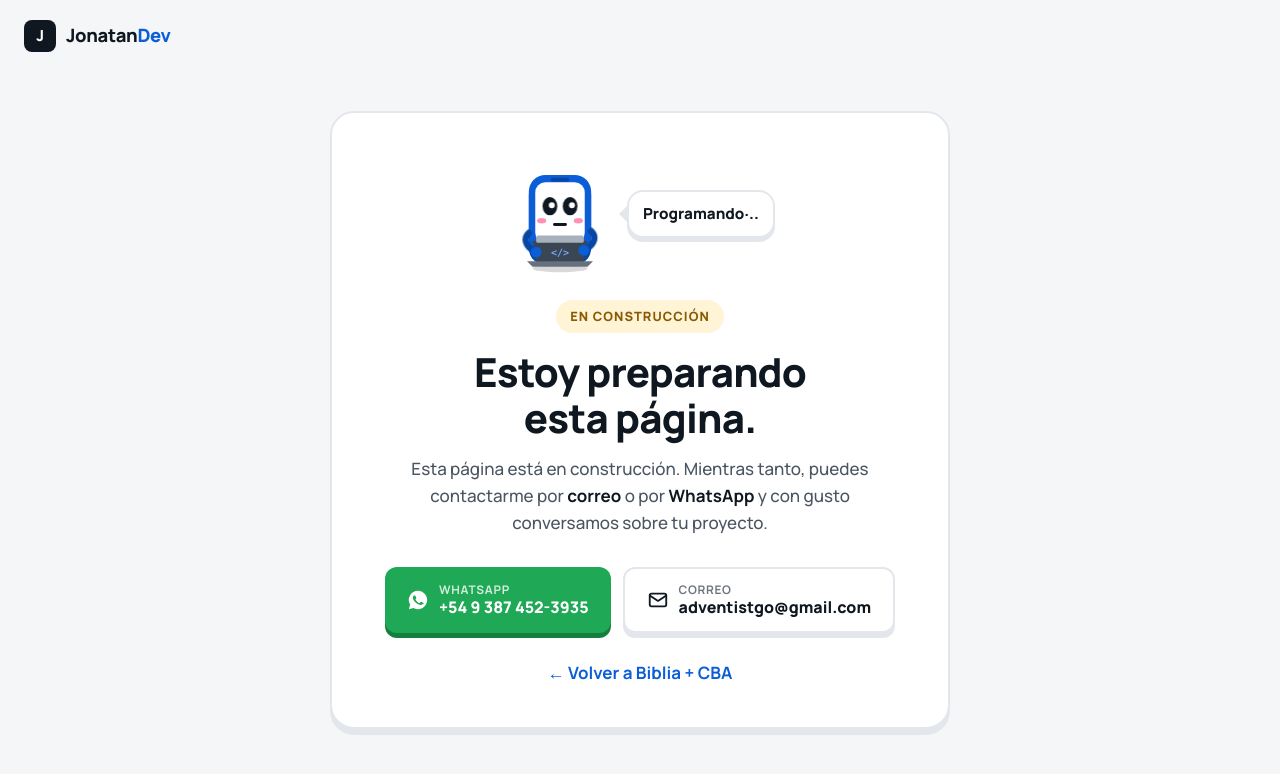
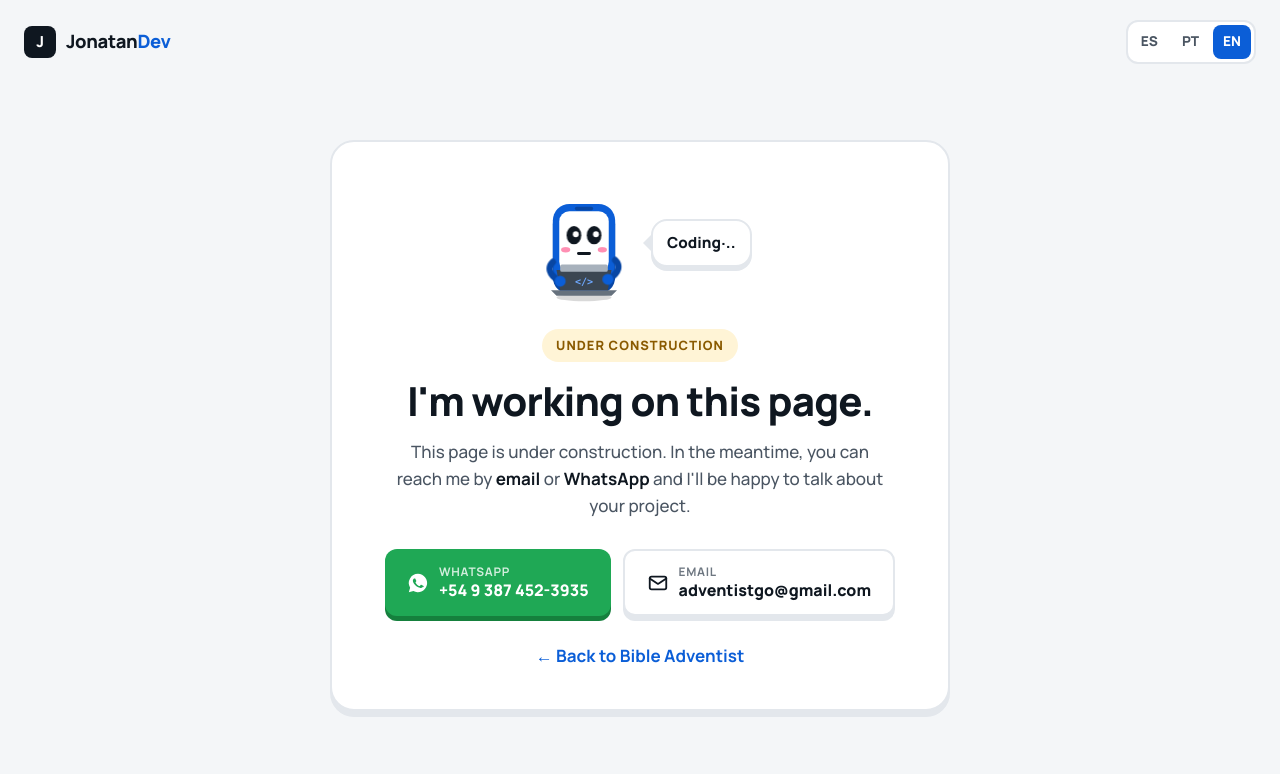
Before and after one commit to adventistgo/adventistgo.github.io, a plain HTML site: page servicios.html in a window 1280 px wide. Drawn offline with Linux system fonts and the light colour scheme.

Commit message:
Add files via upload

```diff
--- a/servicios.html
+++ b/servicios.html
@@ -18,7 +18,10 @@
 * { box-sizing: border-box; }
 html, body { height: 100%; }
 body { margin: 0; background: var(--bg-2); color: var(--ink); font: 500 17px/1.6 "Manrope", system-ui, sans-serif; -webkit-font-smoothing: antialiased; display: flex; flex-direction: column; }
-header { padding: 20px 24px; }
+header { padding: 20px 24px; display: flex; align-items: center; justify-content: space-between; gap: 12px; }
+.langs { display: flex; gap: 4px; background: #fff; border: 2px solid var(--rule); border-radius: 12px; padding: 3px; }
+.langs button { font: inherit; font-weight: 800; font-size: .85rem; border: 0; background: none; color: var(--ink-2); padding: 6px 10px; border-radius: 8px; cursor: pointer; }
+.langs button[aria-pressed="true"] { background: var(--accent); color: #fff; }
 .logo { display: inline-flex; align-items: center; gap: 10px; font-weight: 800; font-size: 1.15rem; text-decoration: none; color: var(--ink); letter-spacing: -0.02em; }
 .logo i { width: 32px; height: 32px; border-radius: 8px; background: var(--ink); color: #fff; display: grid; place-items: center; font-style: normal; font-size: 0.95rem; }
 .logo b { font-weight: 800; } .logo span { color: var(--accent); }
@@ -64,21 +67,23 @@ p strong { color: var(--ink); }
 }
 @media (prefers-reduced-motion: reduce) { *, *::before, *::after { animation: none !important; transition: none !important; } }
 </style>
+<!-- Contador de visitas (GoatCounter: https://bibliacba.goatcounter.com) -->
+<script data-goatcounter="https://bibliacba.goatcounter.com/count" async src="//gc.zgo.at/count.js"></script>
 </head>
 <body>
-<header><a class="logo" href="index.html"><i>J</i><b>Jonatan<span>Dev</span></b></a></header>
+<header><a class="logo" href="index.html" data-home><i>J</i><b>Jonatan<span>Dev</span></b></a><div class="langs" role="group" aria-label="Idioma"><button type="button" data-lang="es">ES</button><button type="button" data-lang="pt">PT</button><button type="button" data-lang="en">EN</button></div></header>
 <main>
   <div class="card">
-    <div class="buddy-row" aria-hidden="true"><div class="buddy" data-buddy="laptop"></div><div class="bubble">Programando<span class="dots"><i>.</i><i>.</i><i>.</i></span></div></div>
-    <span class="tag">En construcción</span>
-    <h1>Estoy preparando esta página.</h1>
-    <p>Esta página está en construcción. Mientras tanto, puedes contactarme por <strong>correo</strong> o por <strong>WhatsApp</strong> y con gusto conversamos sobre tu proyecto.</p>
+    <div class="buddy-row" aria-hidden="true"><div class="buddy" data-buddy="laptop"></div><div class="bubble"><span data-t="bubble">Programando</span><span class="dots"><i>.</i><i>.</i><i>.</i></span></div></div>
+    <span class="tag" data-t="tag">En construcción</span>
+    <h1 data-t="h1">Estoy preparando esta página.</h1>
+    <p data-t="p">Esta página está en construcción. Mientras tanto, puedes contactarme por <strong>correo</strong> o por <strong>WhatsApp</strong> y con gusto conversamos sobre tu proyecto.</p>
     <div class="bar" role="progressbar" aria-label="Progreso de la página" aria-valuenow="70" aria-valuemin="0" aria-valuemax="100"><span></span></div>
     <div class="actions">
-      <a class="btn btn-wa" href="https://wa.me/5493874523935?text=Hola%20Jonatan%2C%20quiero%20consultarte%20por%20un%20proyecto" target="_blank" rel="noopener"><svg viewBox="0 0 24 24" fill="currentColor" aria-hidden="true"><path d="M12 2a10 10 0 0 0-8.6 15.1L2 22l5-1.3A10 10 0 1 0 12 2zm5.3 14.1c-.2.6-1.3 1.2-1.8 1.3-.5 0-1 .2-3.3-.7-2.8-1.1-4.5-4-4.7-4.2-.1-.2-1.1-1.5-1.1-2.9s.7-2 1-2.3c.2-.3.5-.3.7-.3h.5c.2 0 .4 0 .6.5l.9 2.1c.1.2.1.4 0 .5l-.3.5-.4.5c-.1.1-.3.3-.1.6.2.3.8 1.3 1.7 2.1 1.1 1 2.1 1.3 2.4 1.5.3.1.5.1.6-.1l.9-1.1c.2-.3.4-.2.7-.1l2 1c.3.1.5.2.5.3.1.2.1.7-.1 1.3z"/></svg><span><small>WhatsApp</small>+54 9 387 452-3935</span></a>
-      <a class="btn btn-mail" href="mailto:adventistgo@gmail.com?subject=Consulta%20por%20un%20proyecto"><svg viewBox="0 0 24 24" fill="none" stroke="currentColor" stroke-width="2" stroke-linecap="round" stroke-linejoin="round" aria-hidden="true"><rect x="3" y="5" width="18" height="14" rx="2"/><path d="m3 7 9 6 9-6"/></svg><span><small>Correo</small>adventistgo@gmail.com</span></a>
+      <a class="btn btn-wa" data-wa href="https://wa.me/5493874523935?text=Hola%20Jonatan%2C%20quiero%20consultarte%20por%20un%20proyecto" target="_blank" rel="noopener"><svg viewBox="0 0 24 24" fill="currentColor" aria-hidden="true"><path d="M12 2a10 10 0 0 0-8.6 15.1L2 22l5-1.3A10 10 0 1 0 12 2zm5.3 14.1c-.2.6-1.3 1.2-1.8 1.3-.5 0-1 .2-3.3-.7-2.8-1.1-4.5-4-4.7-4.2-.1-.2-1.1-1.5-1.1-2.9s.7-2 1-2.3c.2-.3.5-.3.7-.3h.5c.2 0 .4 0 .6.5l.9 2.1c.1.2.1.4 0 .5l-.3.5-.4.5c-.1.1-.3.3-.1.6.2.3.8 1.3 1.7 2.1 1.1 1 2.1 1.3 2.4 1.5.3.1.5.1.6-.1l.9-1.1c.2-.3.4-.2.7-.1l2 1c.3.1.5.2.5.3.1.2.1.7-.1 1.3z"/></svg><span><small>WhatsApp</small>+54 9 387 452-3935</span></a>
+      <a class="btn btn-mail" data-mail href="mailto:adventistgo@gmail.com?subject=Consulta%20por%20un%20proyecto"><svg viewBox="0 0 24 24" fill="none" stroke="currentColor" stroke-width="2" stroke-linecap="round" stroke-linejoin="round" aria-hidden="true"><rect x="3" y="5" width="18" height="14" rx="2"/><path d="m3 7 9 6 9-6"/></svg><span><small data-t="mail">Correo</small>adventistgo@gmail.com</span></a>
     </div>
-    <a class="back" href="index.html">← Volver a Biblia + CBA</a>
+    <a class="back" href="index.html" data-home data-t="back">← Volver a Biblia + CBA</a>
   </div>
 </main>
 <script>
@@ -113,7 +118,48 @@ p strong { color: var(--ink); }
       '<ellipse cx="40" cy="74" rx="5" ry="3" fill="#ff8fb3"/><ellipse cx="80" cy="74" rx="5" ry="3" fill="#ff8fb3"/>' +
       MOUTH[P.mouth] + '<circle cx="60" cy="107" r="4" fill="#4ea1ff"/>' + P.front + '</svg>';
   };
+  const T = {
+    es: { title: "JonatanDev · En construcción", bubble: "Programando", tag: "En construcción", h1: "Estoy preparando esta página.",
+      p: "Esta página está en construcción. Mientras tanto, puedes contactarme por <strong>correo</strong> o por <strong>WhatsApp</strong> y con gusto conversamos sobre tu proyecto.",
+      mail: "Correo", back: "← Volver a Biblia + CBA", wa: "Hola Jonatan, quiero consultarte por un proyecto", subj: "Consulta por un proyecto" },
+    pt: { title: "JonatanDev · Em construção", bubble: "Programando", tag: "Em construção", h1: "Estou preparando esta página.",
+      p: "Esta página está em construção. Enquanto isso, você pode falar comigo por <strong>e-mail</strong> ou pelo <strong>WhatsApp</strong> e conversamos com prazer sobre o seu projeto.",
+      mail: "E-mail", back: "← Voltar para Bíblia + CBA", wa: "Olá Jonatan, quero falar sobre um projeto", subj: "Consulta sobre um projeto" },
+    en: { title: "JonatanDev · Under construction", bubble: "Coding", tag: "Under construction", h1: "I'm working on this page.",
+      p: "This page is under construction. In the meantime, you can reach me by <strong>email</strong> or <strong>WhatsApp</strong> and I'll be happy to talk about your project.",
+      mail: "Email", back: "← Back to Bible Adventist", wa: "Hi Jonatan, I'd like to ask about a project", subj: "Question about a project" }
+  };
+  const get = k => { try { return localStorage.getItem(k); } catch (e) { return null; } };
+  const set = (k, v) => { try { localStorage.setItem(k, v); } catch (e) {} };
+  const pick = () => {
+    const q = new URLSearchParams(location.search).get("lang"); if (T[q]) return q;
+    const sv = get("cba-lang"); if (T[sv]) return sv;
+    for (const l of (navigator.languages || [navigator.language || "es"])) { const b = String(l).slice(0, 2).toLowerCase(); if (T[b]) return b; }
+    return "es";
+  };
+  const apply = lang => {
+    const t = T[lang]; document.documentElement.lang = lang; document.title = t.title;
+    document.querySelectorAll("[data-t]").forEach(el => { el.innerHTML = t[el.dataset.t]; });
+    document.querySelectorAll("[data-home]").forEach(a => { a.href = "index.html?lang=" + lang; });
+    document.querySelector("[data-wa]").href = "https://wa.me/5493874523935?text=" + encodeURIComponent(t.wa);
+    document.querySelector("[data-mail]").href = "mailto:adventistgo@gmail.com?subject=" + encodeURIComponent(t.subj);
+    document.querySelectorAll("[data-lang]").forEach(b => b.setAttribute("aria-pressed", b.dataset.lang === lang));
+  };
+  apply(pick());
+  document.querySelectorAll("[data-lang]").forEach(b => b.addEventListener("click", () => { set("cba-lang", b.dataset.lang); apply(b.dataset.lang); }));
   document.querySelectorAll("[data-buddy]").forEach(b => { b.innerHTML = buddySVG(b.dataset.buddy); });
+})();
+</script>
+<script>
+/* Eventos para GoatCounter: clics en WhatsApp y correo */
+(() => {
+  const ev = (path, title) => { try { window.goatcounter && goatcounter.count({ path, title, event: true }); } catch (e) {} };
+  document.addEventListener("click", e => {
+    const a = e.target.closest("a"); if (!a) return;
+    const h = a.href || "";
+    if (/wa\.me/.test(h)) ev("servicios-whatsapp", "Clic en WhatsApp (servicios)");
+    else if (/^mailto:/.test(h)) ev("servicios-correo", "Clic en correo (servicios)");
+  });
 })();
 </script>
 </body>
```
Also changed, not shown: index.html (+21 -0 lines).
